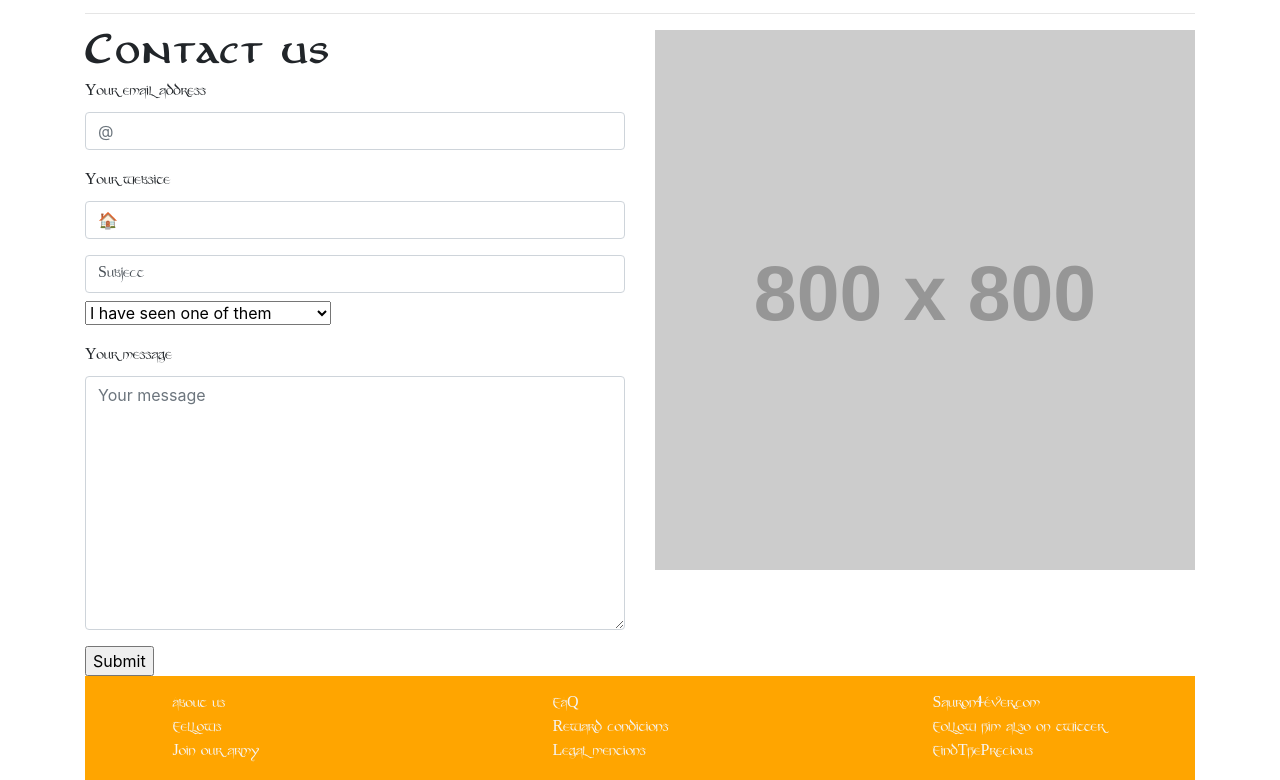
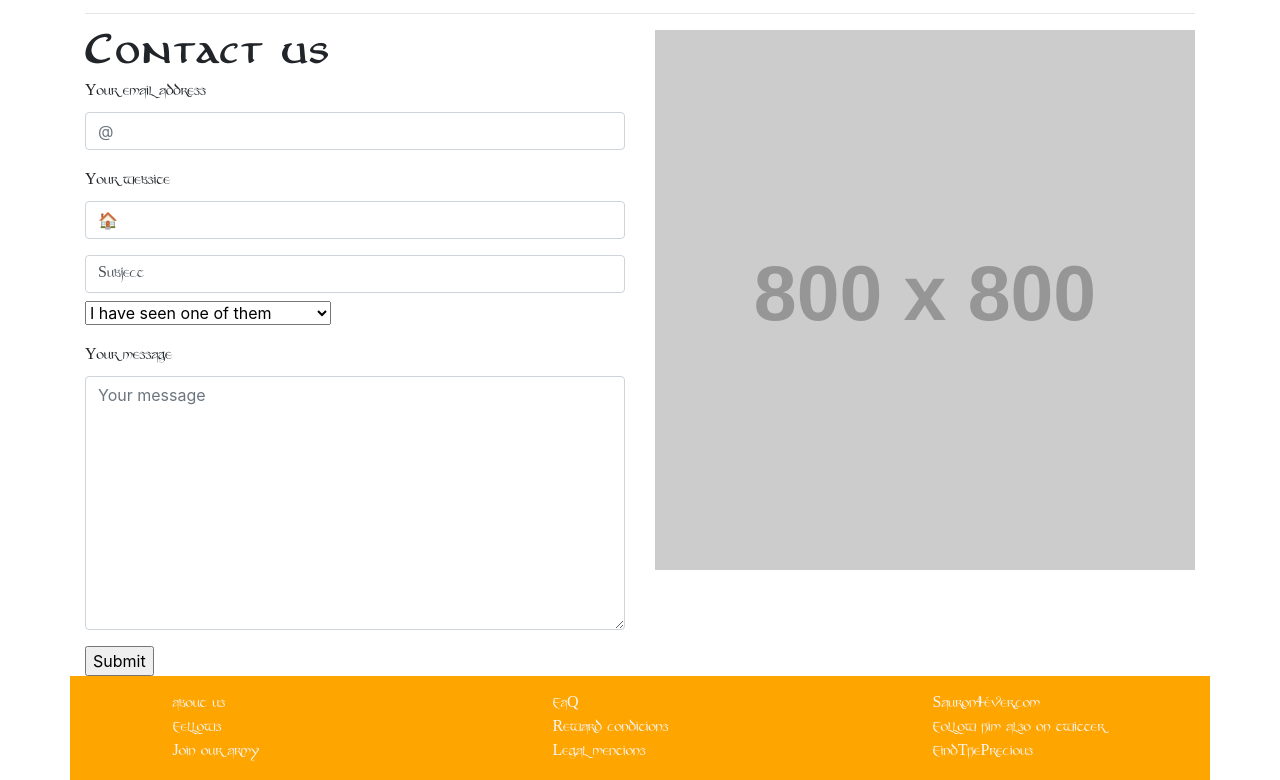
Before and after one commit to AurelieBayre/WCS_exercises, a plain HTML site: page precious/index.html in a window 1280 px wide. Shown: the part 3176-3956 px from the top of the page. Drawn offline with nearby package versions, Linux system fonts and the light colour scheme; placeholder pictures from the web are drawn by us.

Commit message:
Removed div from footer and applied its classes to footer itself

```diff
--- a/precious/index.html
+++ b/precious/index.html
@@ -275,8 +275,8 @@
                 </div>
             </section>
 <!-- footer -->
-            <footer>
-                <div class="row justify-content-around">
+            <footer class="row justify-content-around">
+                <!--<div class="row justify-content-around">-->
                     <div class="col-md-3 align-self-center">
                         <ul>
                             <li>
@@ -314,7 +314,7 @@
                             </li>
                         </ul>
                     </div>
-                </div>
+                <!--</div>-->
             </footer>
         </div>
         <script src="https://code.jquery.com/jquery-3.2.1.slim.min.js" integrity="sha384-KJ3o2DKtIkvYIK3UENzmM7KCkRr/rE9/Qpg6aAZGJwFDMVNA/GpGFF93hXpG5KkN" crossorigin="anonymous"></script>
```
